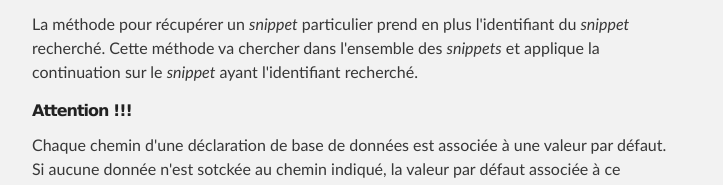
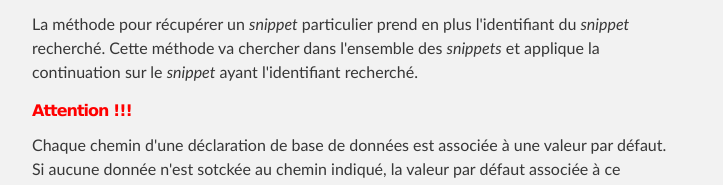
Before and after one commit to gregmak/gregmak.github.com, a plain HTML site: page mongo.html in a window 1280 px wide. Shown: the part 2877-3062 px from the top of the page, without its empty margins (288-1011 px from the left). Drawn offline with Linux system fonts and the light colour scheme.

Commit message:
Page : display Warning title in red

```diff
--- a/mongo.html
+++ b/mongo.html
@@ -152,7 +152,7 @@ Nous voulons manipuler ces <em>snipets</em> sous forme de liste donc nous transf
 <p>La méthode pour récupérer un <em>snippet</em> particulier prend en plus l'identifiant du <em>snippet</em> recherché.
 Cette méthode va chercher dans l'ensemble des <em>snippets</em> et applique la continuation sur le <em>snippet</em> ayant l'identifiant recherché.</p>
 
-<h6>Attention !!!</h6>
+<div class="alert"><h6>Attention !!!</h6></div>
 
 <p>Chaque chemin d'une déclaration de base de données est associée à une valeur par défaut.
 Si aucune donnée n'est sotckée au chemin indiqué, la valeur par défaut associée à ce chemin sera retournée.
--- a/stylesheets/stylesheet.css
+++ b/stylesheets/stylesheet.css
@@ -268,6 +268,10 @@ img {
   top: 220px;
 }
 
+.alert h6 {
+  color: red;
+}
+
 /*******************************************************************************
 Full-Width Styles
 *******************************************************************************/
```
